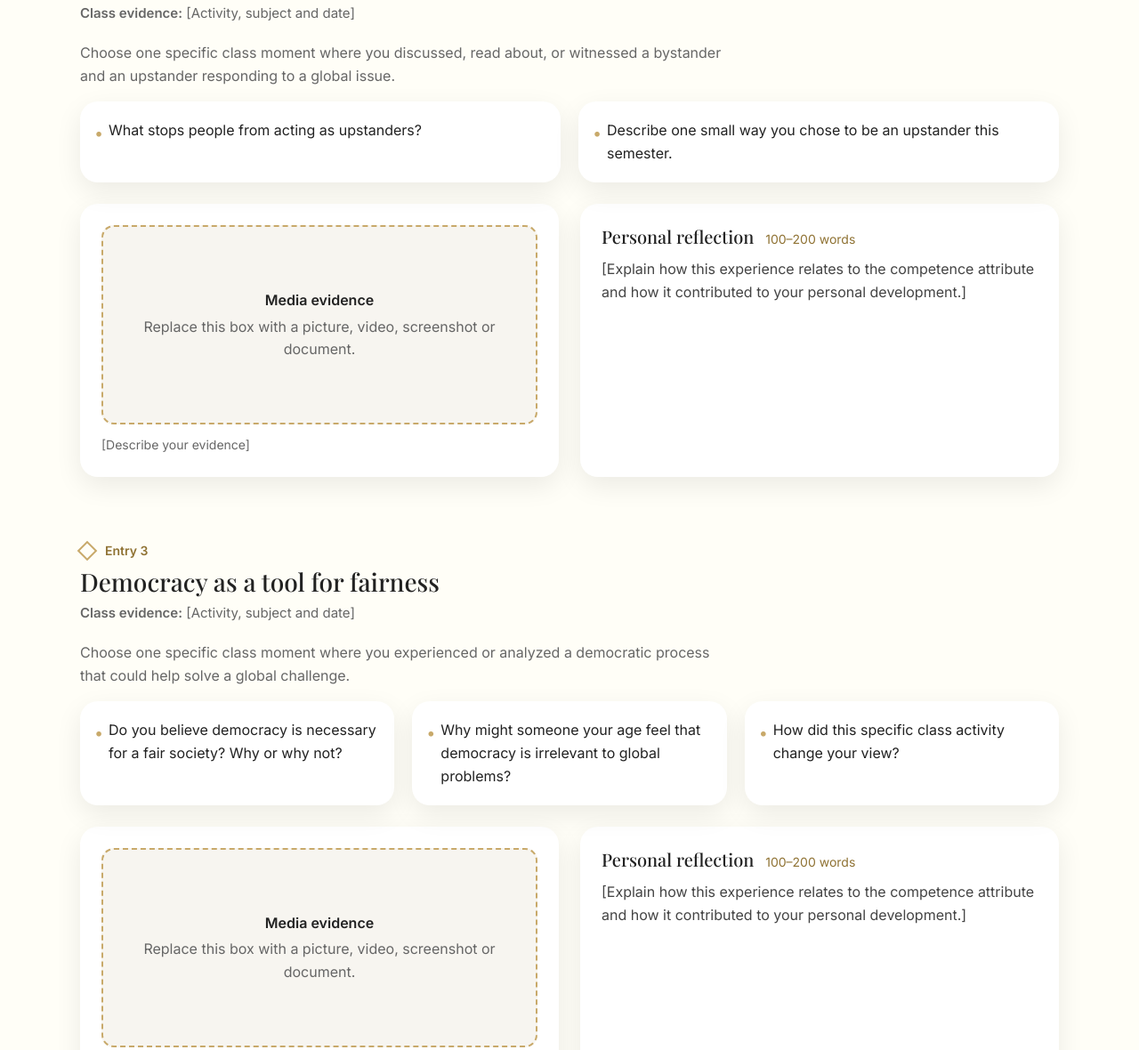
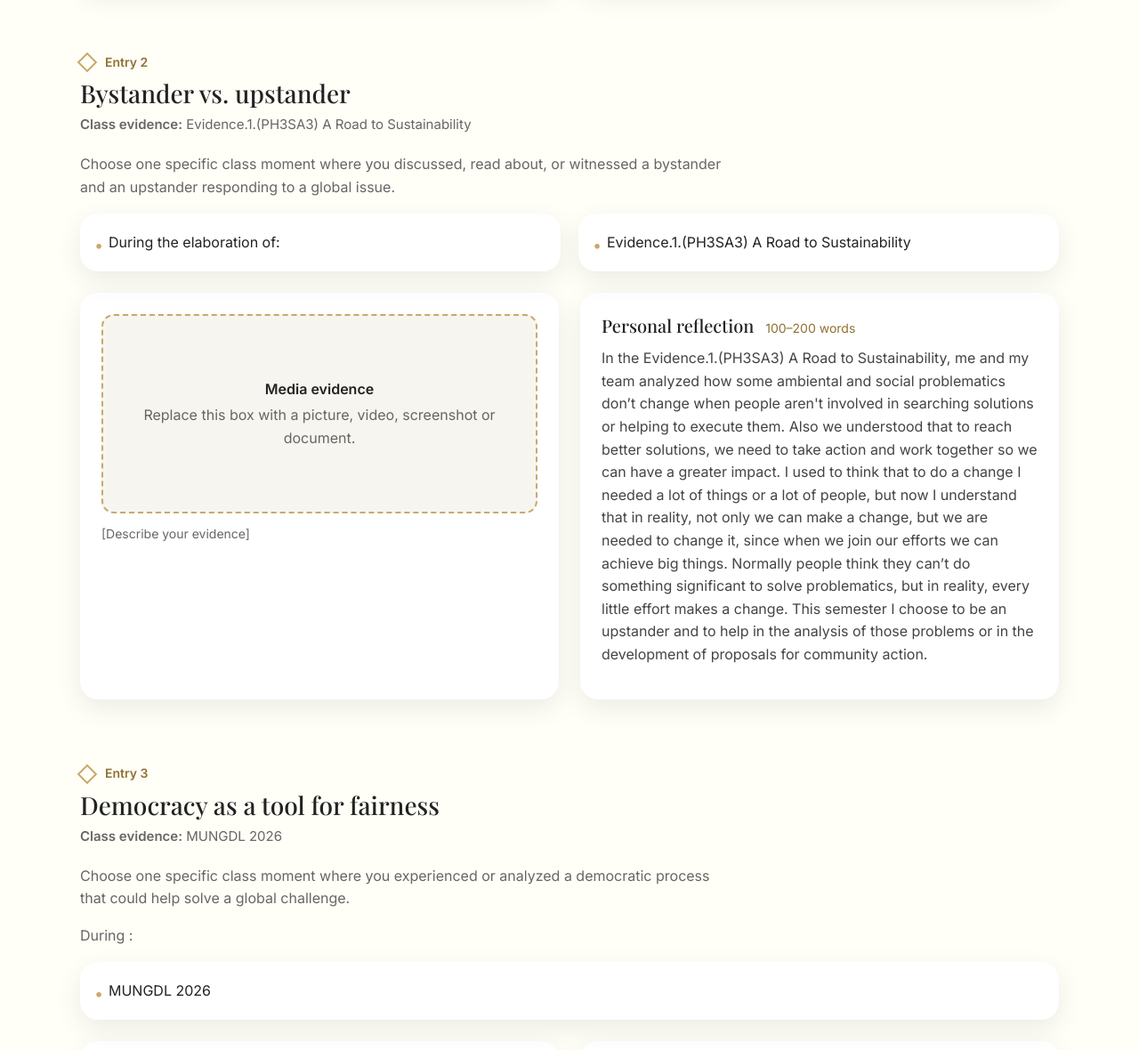
Before and after one commit to 71234567/Learning-Evidence-Portfolio, a plain HTML site: page index.html in a window 1280 px wide. Shown: the part 1844-3024 px from the top of the page at 89% size. Drawn offline with nearby package versions, Linux system fonts and the light colour scheme.

```diff
--- a/index.html
+++ b/index.html
@@ -1,3 +1,4 @@
+
 <!DOCTYPE html>
 <html lang="en">
 <head>
@@ -152,13 +153,13 @@ footer strong{color:#222}
       <div class="entry-head">
         <p class="tag">Entry 1</p>
         <h3>Defining your global self</h3>
-        <p class="source"><strong>Class evidence:</strong> [Activity, subject and date]</p>
+        <p class="source"><strong>Class evidence:</strong> Strategic Activity 5. True Cost</p>
       </div>
       <div class="prompts">
-        <p>Choose one specific class moment where you moved from being a passive observer to a more active global citizen.</p>
+        <p>One specific class moment where I moved from being a passive observer to a more active global citizen.</p>
         <ul>
-          <li>What is one global problem you used to ignore but now feel responsible for?</li>
-          <li>What changed in you?</li>
+          <li>During the elaboration of:</li>
+          <li>Strategic Activity 5. True Cost</li>
         </ul>
       </div>
       <div class="cols">
@@ -168,7 +169,7 @@ footer strong{color:#222}
         </figure>
         <div class="reflection">
           <h4>Personal reflection <span>100–200 words</span></h4>
-          <p>[Explain how this experience relates to the competence attribute and how it contributed to your personal development.]</p>
+          <p>During the elaboration of the Strategic Activity 5. True Cost, I realized that things I use every day, have bigger consequences than I used to think. One global problem is the labor exploitation and environmental damage associated with the manufacturing of electronic devices. Before, I used to ignore it, but now that I know about the problematic, I feel responsible to be a responsible customer, so now I think about the consequences it has before buying. During the activity I researched about the true cost of a playstation 5, that led me to understanding that the cost of making a product isn’t only about money, but about resources, ecological consequences, labor conditions, etc. So in the end, we even proposed solutions to reduce these problems, which made me realize that I could do more than just ignore those problems.</p>
         </div>
       </div>
     </article>
@@ -177,13 +178,13 @@ footer strong{color:#222}
       <div class="entry-head">
         <p class="tag">Entry 2</p>
         <h3>Bystander vs. upstander</h3>
-        <p class="source"><strong>Class evidence:</strong> [Activity, subject and date]</p>
+        <p class="source"><strong>Class evidence:</strong> Evidence.1.(PH3SA3) A Road to Sustainability</p>
       </div>
       <div class="prompts">
         <p>Choose one specific class moment where you discussed, read about, or witnessed a bystander and an upstander responding to a global issue.</p>
         <ul>
-          <li>What stops people from acting as upstanders?</li>
-          <li>Describe one small way you chose to be an upstander this semester.</li>
+          <li>During the elaboration of:</li>
+          <li>Evidence.1.(PH3SA3) A Road to Sustainability</li>
         </ul>
       </div>
       <div class="cols">
@@ -193,7 +194,7 @@ footer strong{color:#222}
         </figure>
         <div class="reflection">
           <h4>Personal reflection <span>100–200 words</span></h4>
-          <p>[Explain how this experience relates to the competence attribute and how it contributed to your personal development.]</p>
+          <p>In the Evidence.1.(PH3SA3) A Road to Sustainability, me and my team analyzed how some ambiental and social problematics don’t change when people aren't involved in searching solutions or helping to execute them. Also we understood that to reach better solutions, we need to take action and work together so we can have a greater impact. I used to think that to do a change I needed a lot of things or a lot of people, but now I understand that in reality, not only we can make a change, but we are needed to change it, since when we join our efforts we can achieve big things. Normally people think they can’t do something significant to solve problematics, but in reality, every little effort makes a change. This semester I choose to be an upstander and to help in the analysis of those problems or in the development of proposals for community action.</p>
         </div>
       </div>
     </article>
@@ -202,14 +203,13 @@ footer strong{color:#222}
       <div class="entry-head">
         <p class="tag">Entry 3</p>
         <h3>Democracy as a tool for fairness</h3>
-        <p class="source"><strong>Class evidence:</strong> [Activity, subject and date]</p>
+        <p class="source"><strong>Class evidence:</strong> MUNGDL 2026</p>
       </div>
       <div class="prompts">
         <p>Choose one specific class moment where you experienced or analyzed a democratic process that could help solve a global challenge.</p>
+        <p>During :</p>
         <ul>
-          <li>Do you believe democracy is necessary for a fair society? Why or why not?</li>
-          <li>Why might someone your age feel that democracy is irrelevant to global problems?</li>
-          <li>How did this specific class activity change your view?</li>
+          <li>MUNGDL 2026</li>
         </ul>
       </div>
       <div class="cols">
@@ -219,7 +219,7 @@ footer strong{color:#222}
         </figure>
         <div class="reflection">
           <h4>Personal reflection <span>100–200 words</span></h4>
-          <p>[Explain how this experience relates to the competence attribute and how it contributed to your personal development.]</p>
+          <p>I believe that to have a fair society we need democracy, since when everyone has a voice to express their opinions, we can make more fair decisions that consider more perspectives and their needs. For MUNGDL I represented Brazil in the G20 committee, and during the elaboration of my position paper, I learned a lot about how important democracy is for us to get fair decisions and how it allows people to express their opinions and participate in decisions that affect them. During this activity I also researched about how the conflict between Russia and Ukraine can affect global food security and about inequality in financing renewable energy between developed and developing countries, all of this made me change my view and made me realize that these decisions can even affect me, so while probably some people my age might think that democracy is irrelevant because their opinions can’t make a difference and the decisions are made by governments, the reality is far from that, since even as students, we can express our opinions, participate in discussions or even propose solutions.</p>
         </div>
       </div>
     </article>
@@ -238,13 +238,13 @@ footer strong{color:#222}
       <div class="entry-head">
         <p class="tag">Entry 4</p>
         <h3>Diagnosis</h3>
-        <p class="source"><strong>Class evidence:</strong> [Activity, subject and date]</p>
+        <p class="source"><strong>Class evidence:</strong> Strategic Activity 8. The Inequality Laboratory</p>
       </div>
       <div class="prompts">
         <p>Choose one specific class moment that helped you identify a global problem that also exists inside your circle of responsibility.</p>
         <ul>
-          <li>How does this global problem show up locally in your daily life?</li>
-          <li>Why does fixing it require global citizenship and not just local action?</li>
+          <li>During the elaboration of:</li>
+          <li>Strategic Activity 8. The Inequality Laboratory</li>
         </ul>
       </div>
       <div class="cols">
@@ -254,7 +254,7 @@ footer strong{color:#222}
         </figure>
         <div class="reflection">
           <h4>Personal reflection <span>100–200 words</span></h4>
-          <p>[Explain how this experience relates to the competence attribute and how it contributed to your personal development.]</p>
+          <p>For the activity of the Inequality Laboratory, I had to research about economic inequality in the United States and that helped me realize that is not only about how much money they have, but about concentration of wealth, income disparities, and unequal opportunities, since it can form a cycle that maintains the inequality during generations. In Mexico we can see how people have different opportunities of access to education, homes or basic services, for example in Guadalajara, many people have been receiving brown or dirty tap water, so while people with higher incomes can afford alternatives, people with lower incomes struggle to get those solutions. To solve it, it requires global citizenship because international cooperation can help share resources, technologies and solutions to achieve a better solution.</p>
         </div>
       </div>
     </article>
```
